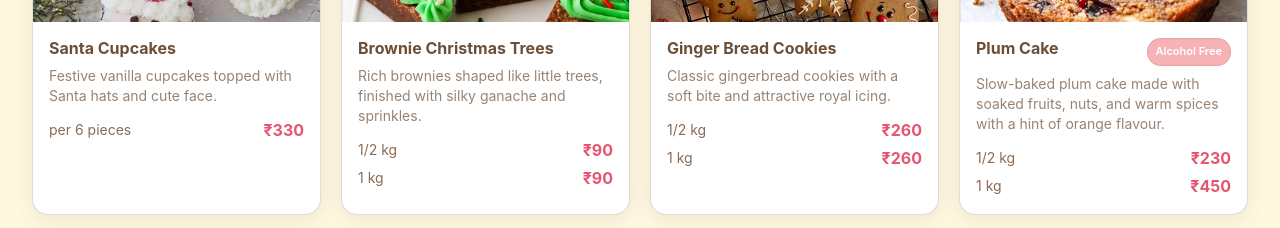
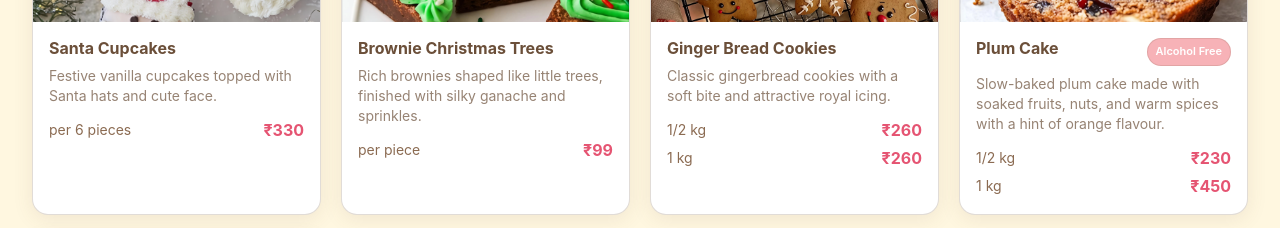
Before and after one commit to Abhi-0930/bake-to-cherriish, a React (Vite) app: page / in a window 1280 px wide. Shown: the part 1340-1568 px from the top of the page. Built offline with nearby package versions, Linux system fonts and the light colour scheme.

Commit message:
first commit

```diff
--- a/src/constants.js
+++ b/src/constants.js
@@ -16,7 +16,7 @@ export const colors = {
 export const menuData = {
   christmasCakes: [
     { name: 'Santa Cupcakes', price: 330, packLabel: 'per 6 pieces', desc: 'Festive vanilla cupcakes topped with Santa hats and cute face.', rating: 4.8, time: '30 min' },
-    { name: 'Brownie Christmas Trees', half: 90, full: 90, desc: 'Rich brownies shaped like little trees, finished with silky ganache and sprinkles.', rating: 4.9, time: '35 min' },
+    { name: 'Brownie Christmas Trees', price: 99, packLabel: 'per piece', desc: 'Rich brownies shaped like little trees, finished with silky ganache and sprinkles.', rating: 4.9, time: '35 min' },
     { name: 'Ginger Bread Cookies', half: 260, full: 260, desc: 'Classic gingerbread cookies with a soft bite and attractive royal icing.', rating: 4.7, time: '30 min' },
     { name: 'Plum Cake', half: 230, full: 450, desc: 'Slow-baked plum cake made with soaked fruits, nuts, and warm spices with a hint of orange flavour.', rating: 4.9, time: '45 min', badge: 'Alcohol Free' },
     { name: 'Banana Bread', half: 500, full: 500, desc: 'Moist, sweet bread rich with ripe banana and creamy milk chocolate chunks in every bite.', rating: 4.6, time: '35 min' }
```
